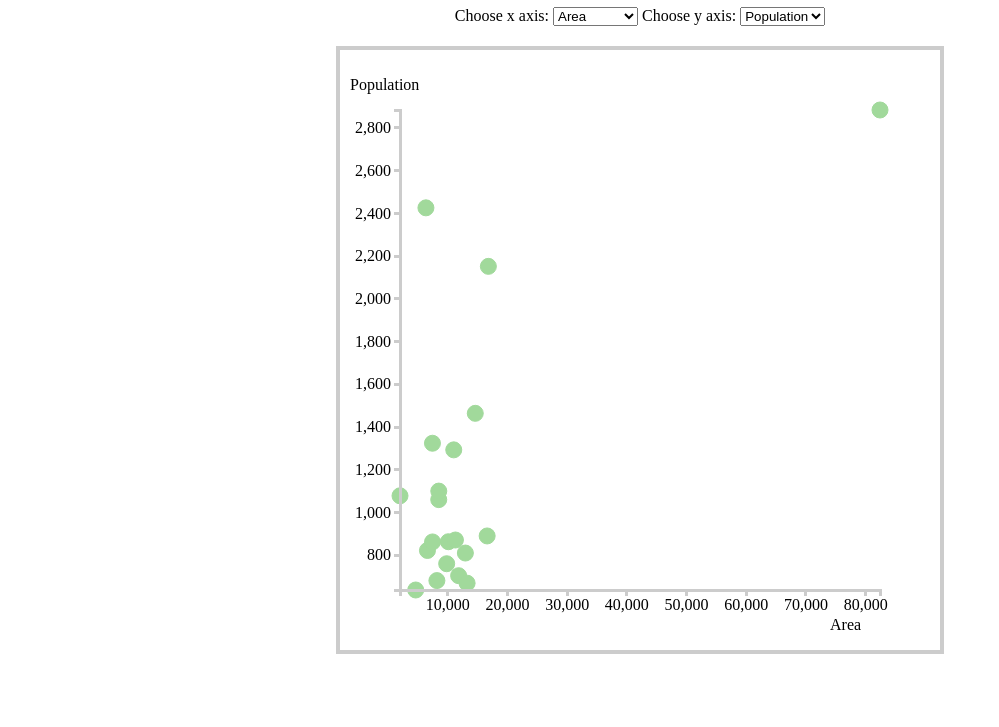
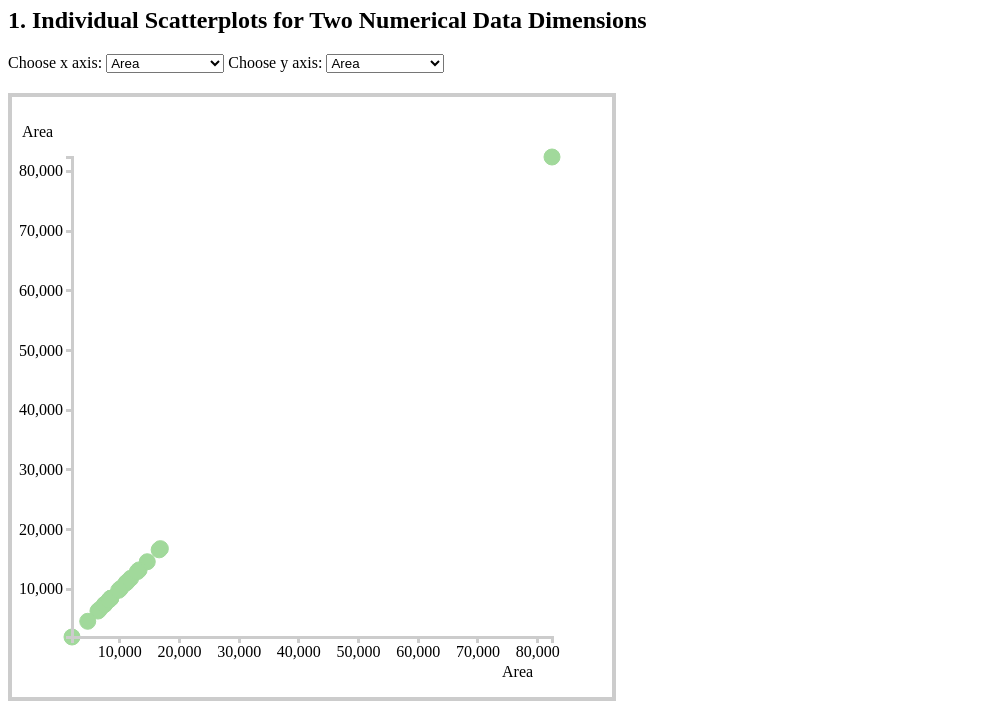
Before and after one commit to hehao98/CityVis-China, a plain HTML site: page Web/client/index.html in a window 1280 px wide. Shown: the part 73-800 px from the top of the page, without its empty margins (0-999 px from the left). Drawn offline with Linux system fonts and the light colour scheme.

Commit message:
Finished the individual scatterplot module

```diff
--- a/Web/client/css/index.css
+++ b/Web/client/css/index.css
@@ -3,7 +3,7 @@ div {
 }
 
 div.selectors, div.axis_selector, div.headline, div#svgContainer {
-    text-align: center;/* div 内元素居中 */
+    text-align: left;/* div 内元素居中 */
 }
 /*“标签名+类名”选择器：选中“带有某个类名”的“某些标签”
 不同选择器之间用逗号隔开，从而应用同一个CSS规则
--- a/Web/client/index.html
+++ b/Web/client/index.html
@@ -7,31 +7,27 @@
 </head>
 <body>
     <div class="headline">
-        <h1>Scatterplot for City Data</h1>
+        <h1>City Data Visualization</h1>
+    </div>
+
+    <div class="subtitle">
+        <h2>1. Individual Scatterplots for Two Numerical Data Dimensions</h2>
     </div>
     <div class="selectors">
         <div class="axis_selector">
             Choose x axis:
             <select id="x_axis"><!--下拉栏组件，用于选择 x 轴-->
-                <option value="1" selected="selected">Area</option>
-                <option value="2">Population</option>
-                <option value="3">GDP</option>
-                <option value="4">Income</option>
             </select>
         </div>
         <div class="axis_selector">
             Choose y axis:
             <select id="y_axis"><!--下拉栏组件，用于选择 y 轴-->
-                <option value="1">Area</option>
-                <option value="2" selected="selected">Population</option>
-                <option value="3">GDP</option>
-                <option value="4">Income</option>
             </select>
         </div>
     </div>
 
-    <div id="svgContainer">
-        <svg id="mySVG">
+    <div id="ScatterplotContainer">
+        <svg id="ScatterplotSVG">
         </svg>
     </div>
 
--- a/Web/client/js/myvis.js
+++ b/Web/client/js/myvis.js
@@ -74,13 +74,36 @@
 
 // ------------------- 维度选择模块 Start -------------------
 {
-    var value_to_dims = {
-        "1":"Area",
-        "2":"Population",
-        "3":"GDP",
-        "4":"Income"
-    };
+    var value_to_dims = [];
     var scatterplot_axes = {"x": null, "y": null};
+
+    function initAxes(d) {
+        if (value_to_dims.length > 0) {
+            return; // already initialized
+        }
+
+        // extract numerical data dimensions
+        // and generate selectors
+        var i = 0;
+        for (var v_dim in d[0]) {
+            //console.log(v_dim);
+            if (dim_type[v_dim] == "num") {
+                value_to_dims[i] = v_dim;
+                var option_string = "<option value=" + i.toString() + ">" + v_dim + "</option>\n";
+                if (i == 1) {
+                    option_string = "<option value=" + i.toString()
+                        + " selected=\"selected\""+ ">" + v_dim + "</option>\n"
+                }
+                $(".axis_selector #x_axis")
+                    .append(option_string);
+                $(".axis_selector #y_axis")
+                    .append(option_string);
+                i++;
+            }
+        }
+
+        console.log("Value To Dims: " + value_to_dims);
+    }
 
     function getAxes() {
         var x_value = $("#x_axis").val(), y_value = $("#y_axis").val();
@@ -88,10 +111,11 @@
         scatterplot_axes.y = value_to_dims[y_value];
     };
 
-    window.onload = function(){
+    window.onload = function() {
         $(".axis_selector select")
-        .on("change", function(){
-            if(data != undefined){
+        .on("change", function() {
+            if(data != undefined) {
+                initAxes(data);
                 getAxes();
                 drawScatterPlot(data);
             }
@@ -133,14 +157,14 @@
                             var x_axis = d3.svg.axis().scale(x_scale).orient("bottom"),
               y_axis = d3.svg.axis().scale(y_scale).orient("left");           // 生成数轴
         if(state == "new"){                                                                 // 如果“new”，则创建数轴的图元容器
-            d3.select("#mySVG").append("g")
+            d3.select("#ScatterplotSVG").append("g")
             .attr("class", "dataAxis")
             .attr("id", "x_axis_g")
                 .attr("transform", "translate(" + [0, sc_margin + sc_length] + ")")             // 数轴平移
                 .append("g").attr("class", "axisLegend")
                 .attr("transform", "translate(" + [sc_margin + sc_length - 50, 40] + ")")     // 平移数轴名称
                 .append("text");
-                d3.select("#mySVG").append("g")
+                d3.select("#ScatterplotSVG").append("g")
                 .attr("class", "dataAxis")
                 .attr("id", "y_axis_g")
                 .attr("transform", "translate(" + [sc_margin, 0] + ")")
@@ -200,8 +224,9 @@
         .attr('class', 'd3-tip')
         .offset([-10, 0])
         .html(function(d) {
-            return "<p>" + x_dim + ": " + d[x_dim] + "</p>" +
-            "<p>" + y_dim + ": " + d[y_dim] + "</p>" ;
+            return "<p> Name: "+ d["ChineseName"] + "(" + d["EnglishName"] +")</p>"
+                + "<p>" + x_dim + ": " + d[x_dim] + "</p>"
+                + "<p>" + y_dim + ": " + d[y_dim] + "</p>" ;
                        });                                                        // 设置 tooltip 的内容
         v_points.call(tip);
         v_points.select(".foreground")
@@ -211,7 +236,7 @@
 
     function drawScatterPlot(d){                                // drawScatterPlot：渲染模块的主函数
         if(state == "new"){
-            d3.select("#mySVG")
+            d3.select("#ScatterplotSVG")
             .attr("width", svg_length)
             .attr("height", svg_length)                                // 设置 svg 的长宽
             .append("g")
@@ -233,6 +258,7 @@
     var t_df = $.Deferred(); // jquery提供的“定时器”，用于同步操作
     readData(t_df);
     t_df.done(function(){ // 定时器.done：定义“定时器释放”后的后续操作
+        initAxes(data);
         getAxes();
         drawScatterPlot(data);
     });
```
Also changed, not shown: 1 other file.
